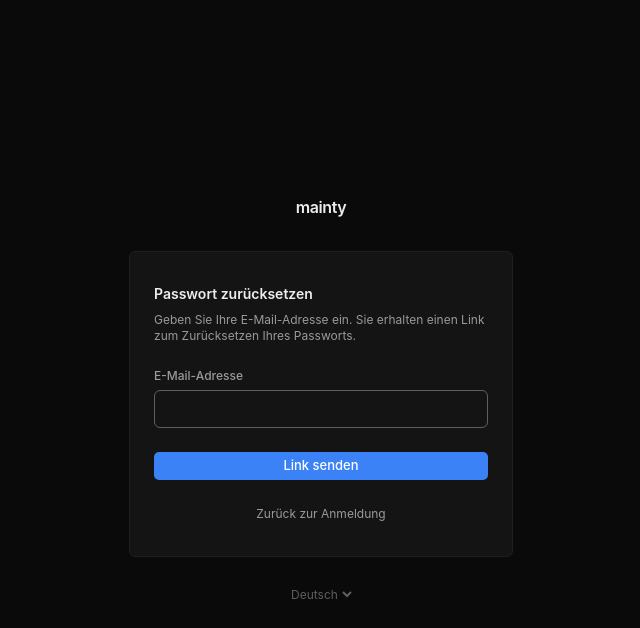
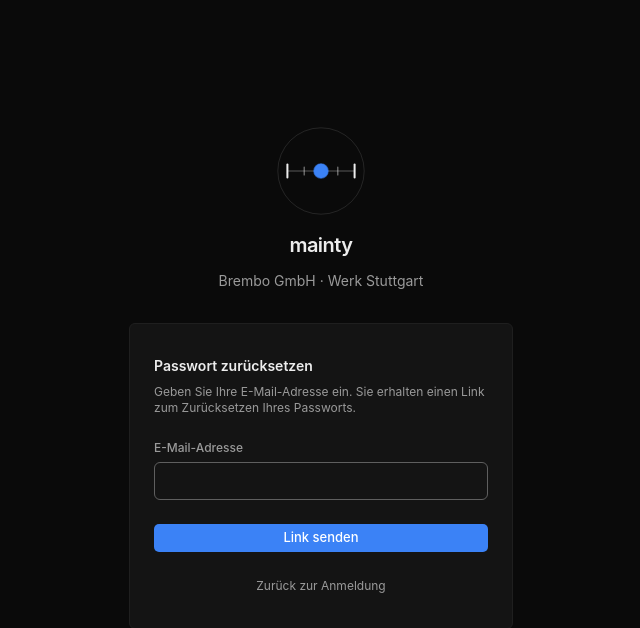
Before and after one commit to Brembo109/mainty-v2, a Django app: page /accounts/password-reset/ in a window 1280 px wide. Shown: the top 628 px of the page, without its empty margins (319-959 px from the left). Run offline with Django 5.2, Linux system fonts and the light colour scheme; style sheets or scripts are compiled from the project's sources.

Commit message:
feat: ship mainty logo assets (hero, mark, favicon)
Adds the SVG files that templates/base.html already references
(favicon + apple-touch-icon + sidebar mark) plus a hero logo for the
login page. Updates base_auth.html to show the hero above the form
with the "Brembo GmbH · Werk Stuttgart" tagline.

Co-Authored-By: Claude Opus 4.7 <noreply@anthropic.com>

```diff
--- a/templates/accounts/base_auth.html
+++ b/templates/accounts/base_auth.html
@@ -12,8 +12,12 @@
   <div class="w-full max-w-sm">
 
     {# Logo #}
-    <div class="text-center mb-8">
-      <span class="text-content-primary font-semibold text-base tracking-tight">mainty</span>
+    <div class="flex flex-col items-center gap-3 mb-8 text-content-primary">
+      <span class="w-24 h-24" aria-hidden="true">
+        {% include "partials/_mainty_hero.svg" %}
+      </span>
+      <h1 class="text-xl font-semibold tracking-tight">mainty</h1>
+      <p class="text-sm text-content-secondary">Brembo GmbH · Werk Stuttgart</p>
     </div>
 
     {% block content %}{% endblock %}
```
Also changed, not shown: static/dist/img/favicon.svg (added), static/dist/img/mainty-hero.svg (added), static/dist/img/mainty-mark.svg (added), templates/partials/_mainty_hero.svg (added), templates/partials/_mainty_mark.svg (added).
